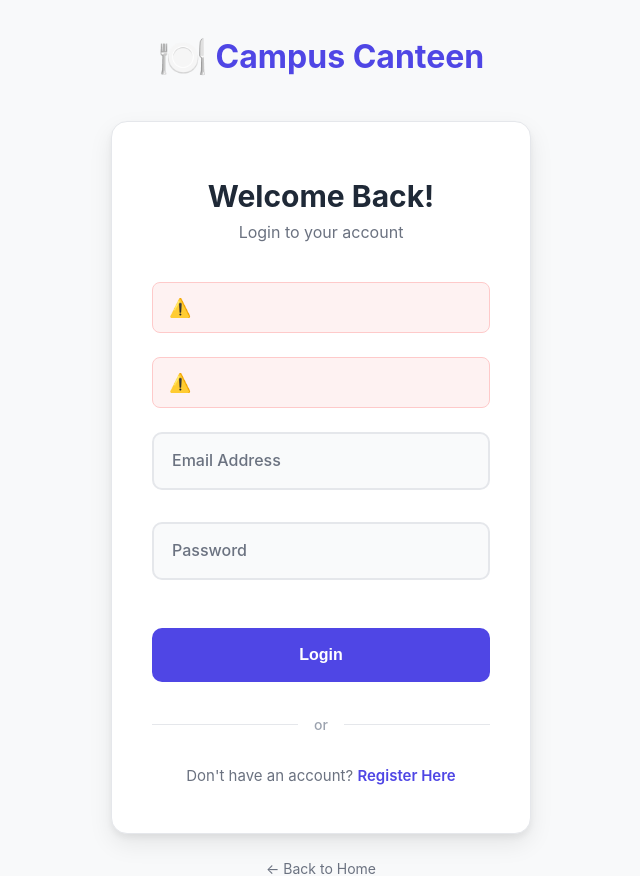
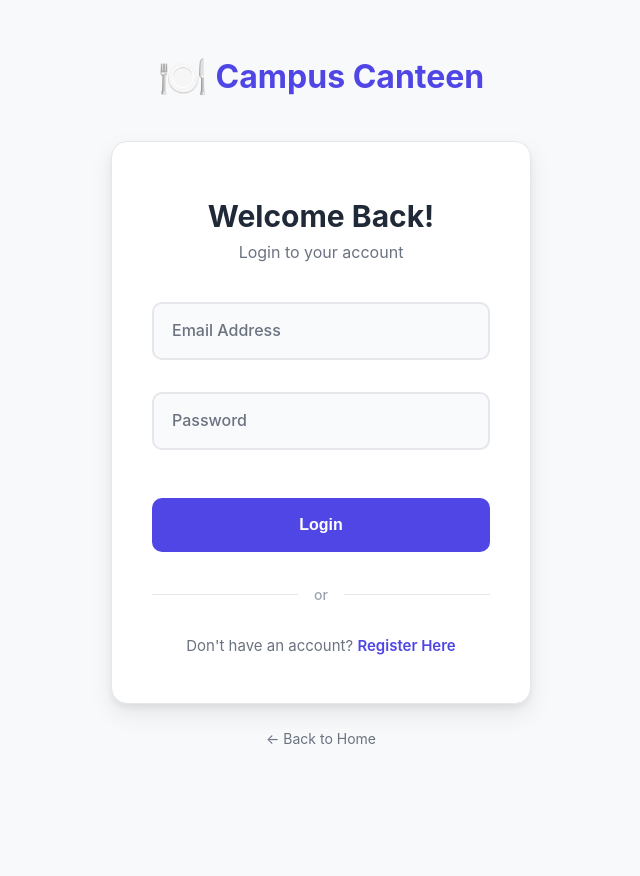
Before and after one commit to jeoncareer/canteen-preorder-system, a PHP site: page /canteen-preorder-system/students/login in a window 1280 px wide. Shown: the top 876 px of the page, without its empty margins (319-959 px from the left). After the commit the page ends 744 px from the top, so only its background shows below. Run offline with PHP 8.4, Linux system fonts and the light colour scheme.

Commit message:
not final maybe

```diff
--- a/app/views/students/login.view.php
+++ b/app/views/students/login.view.php
@@ -27,7 +27,7 @@
             </div>
 
             <!-- Error Message Example - Remove 'style="display: none;"' to show -->
-            <div class="error-message">
+            <!-- <div class="error-message">
                 <span class="error-icon">⚠️</span>
                 <span></span>
             </div>
@@ -35,7 +35,7 @@
             <div class="error-message">
                 <span class="error-icon">⚠️</span>
                 <span></span>
-            </div>
+            </div> -->
 
 
 
```
